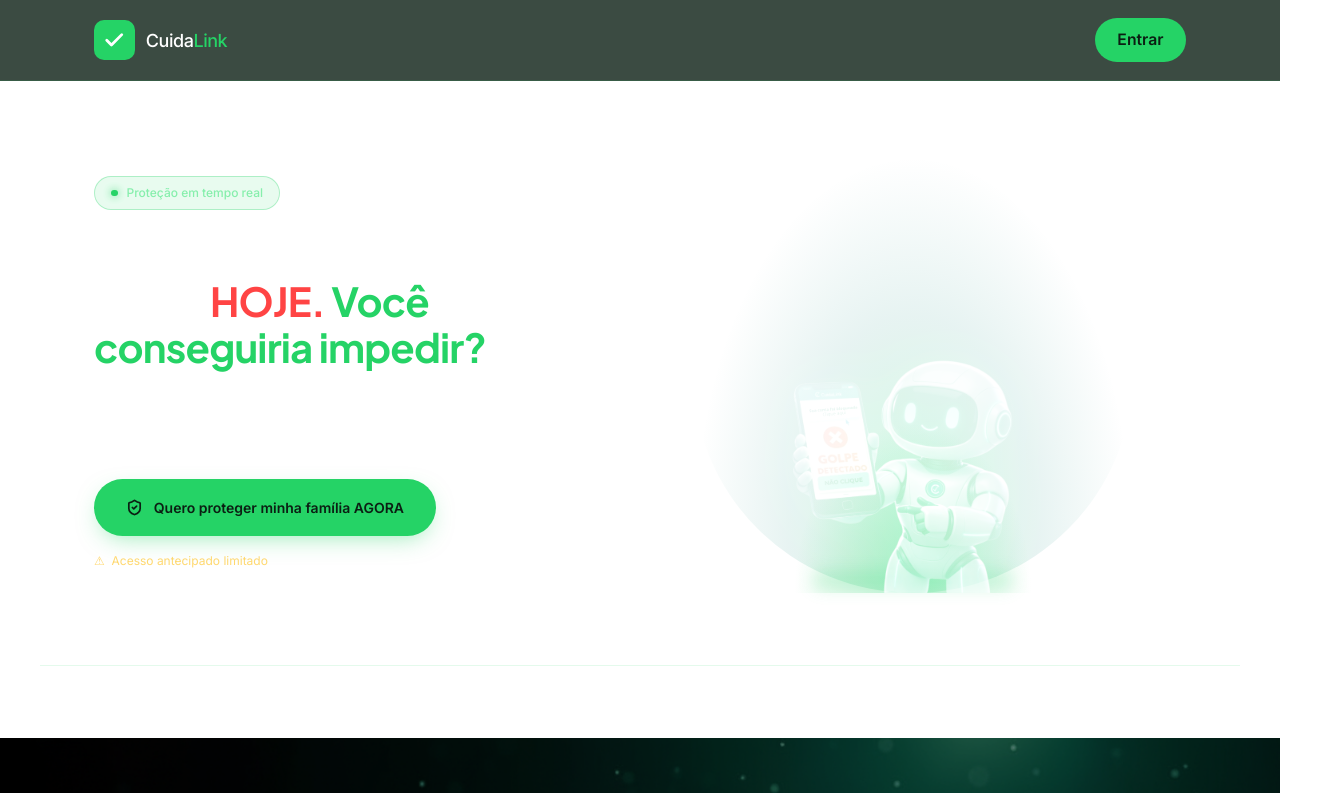
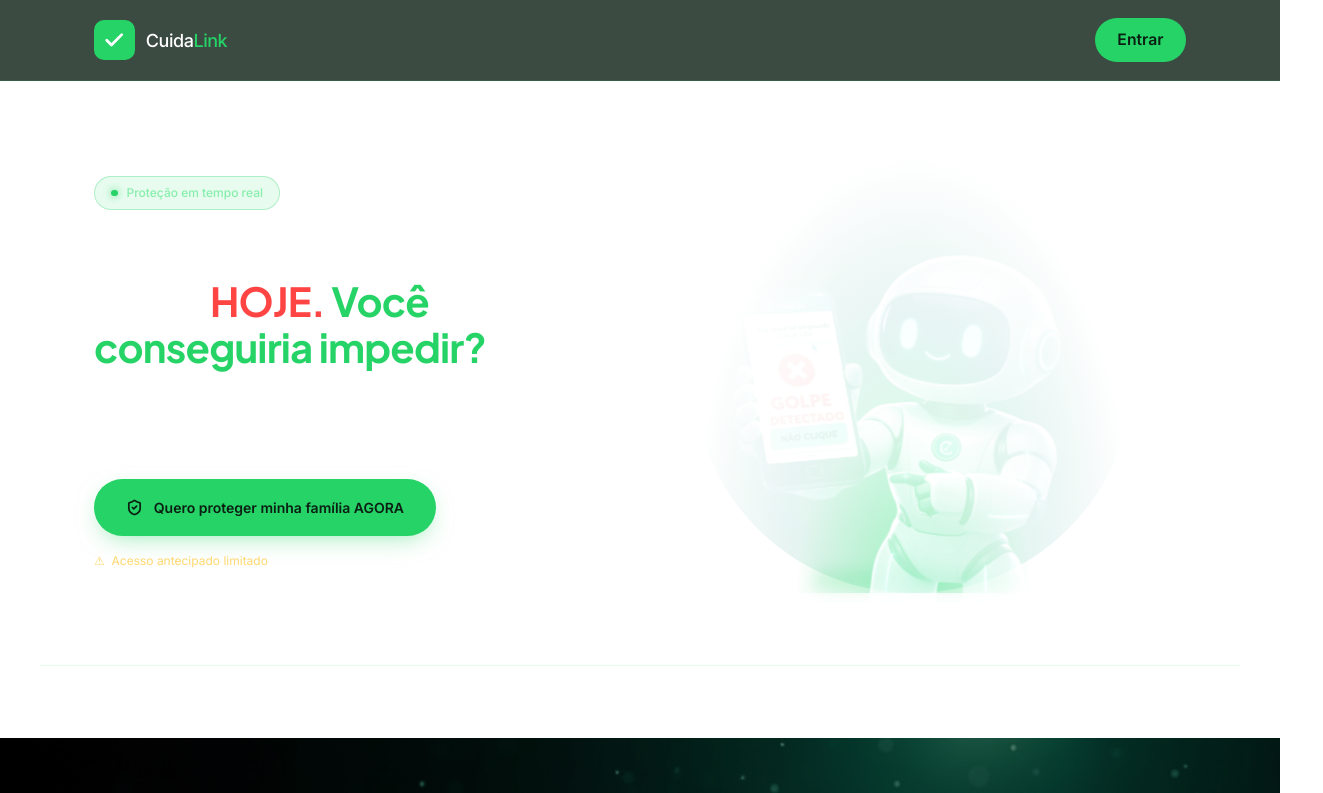
Before and after one commit to Weslley-devops/landingpage, a Next.js app: page / in a window 1280 px wide. Shown: the top 793 px of the page, 1323 px wide, since content can reach past the window. Built offline with nearby package versions, Linux system fonts and the light colour scheme; no server answers.

Commit message:
refactor: apply flexbox layout and dramatically increase robot size

```diff
--- a/components/sections/Hero.tsx
+++ b/components/sections/Hero.tsx
@@ -77,13 +77,13 @@ export function Hero() {
       <div className="mx-auto max-w-[1200px]">
         <div
           className={[
-            "grid items-center min-h-[520px]",
-            "grid-cols-1 gap-0 px-5 pt-12 pb-[52px]",
-            "md:grid-cols-2 md:px-12 md:pt-16 md:pb-[72px]",
+            "flex flex-col-reverse items-center min-h-[520px]",
+            "gap-0 px-5 pt-12 pb-[52px]",
+            "md:flex-row md:px-12 md:pt-16 md:pb-[72px]",
           ].join(" ")}
         >
           {/* ───── Coluna ESQUERDA — texto ───── */}
-          <div className="order-2 md:order-1 flex flex-col items-center text-center md:items-start md:text-left">
+          <div className="w-full md:w-1/2 flex flex-col items-center text-center md:items-start md:text-left">
             {/* Badge */}
             <motion.span
               {...fadeUp(0.08)}
@@ -137,7 +137,7 @@ export function Hero() {
           </div>
 
           {/* ───── Coluna DIREITA — robô ───── */}
-          <div className="order-1 md:order-2 relative flex items-end justify-center min-h-[300px] md:min-h-[440px] mb-8 md:mb-0">
+          <div className="w-full md:w-1/2 relative flex items-center justify-center min-h-[300px] md:min-h-[440px] mb-8 md:mb-0">
             {/* Glow externo */}
             <div
               aria-hidden
@@ -154,13 +154,12 @@ export function Hero() {
               className="absolute left-1/2 -translate-x-1/2 bottom-1 pointer-events-none w-[200px] h-[18px] rounded-full bg-[rgba(37,211,102,0.18)] blur-[8px]"
             />
 
-            <motion.img
-              {...fadeUp(0.22)}
+            <img
               src="/robo6.svg"
               alt="Robô CuidaLink"
               className={[
                 "relative z-[2] h-auto",
-                "w-[80%] md:w-[95%] lg:w-full",
+                "w-4/5 md:w-[600px] md:scale-125 lg:scale-150",
                 "mix-blend-screen",
                 "[filter:drop-shadow(0_0_24px_rgba(37,211,102,0.35))_drop-shadow(0_16px_48px_rgba(37,211,102,0.18))_brightness(1.05)_contrast(1.05)]",
               ].join(" ")}
```
